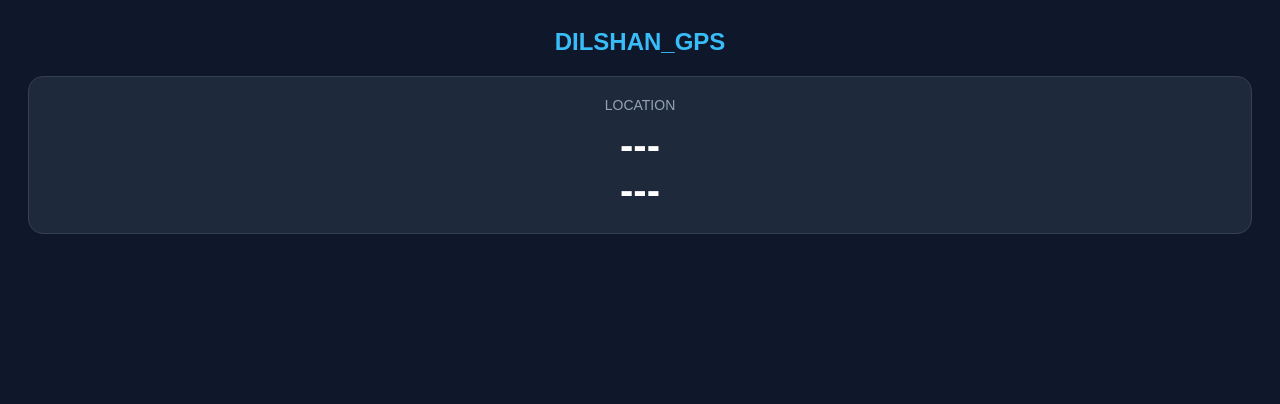
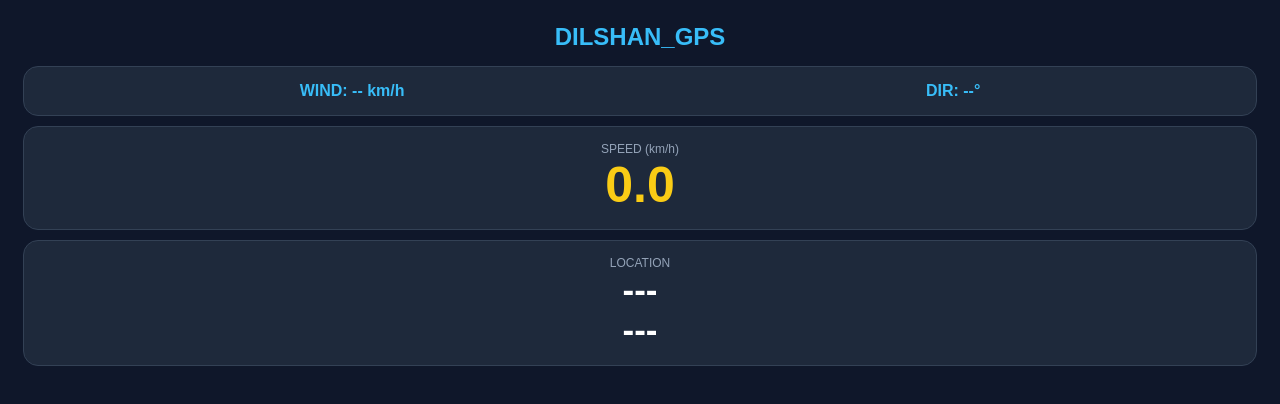
Before and after one commit to Sudarshana2002dilshan/DILSHAN-GPS, a plain HTML site: page index.html in a window 1280 px wide. Drawn offline with Linux system fonts and the light colour scheme.

Commit message:
Fix display conflicts

```diff
--- a/index.html
+++ b/index.html
@@ -3,16 +3,28 @@
 <head>
     <meta charset="UTF-8">
     <meta name="viewport" content="width=device-width, initial-scale=1.0">
-    <title>DILSHAN_GPS</title>
+    <title>DILSHAN_GPS PRO</title>
     <link rel="stylesheet" href="style.css">
 </head>
 <body>
     <header class="app-title">DILSHAN_GPS</header>
+
+    <div class="card wind-card">
+        <div>WIND: <span id="wSpeed">--</span> km/h</div>
+        <div>DIR: <span id="wDir">--</span>°</div>
+    </div>
+
+    <div class="card">
+        <div class="label">SPEED (km/h)</div>
+        <div class="value" id="speed">0.0</div>
+    </div>
+
     <div class="card">
         <div class="label">LOCATION</div>
         <div class="value-loc" id="lat">---</div>
         <div class="value-loc" id="lon">---</div>
     </div>
+
     <script src="script.js"></script>
 </body>
 </html>
--- a/script.js
+++ b/script.js
@@ -1,12 +1,27 @@
+// OpenWeather API එක භාවිතා කර සුළං දත්ත ගැනීමට (ඔබේ API key එක දමන්න)
+const apiKey = 'ef037298a7b9778d89749e09067c3862';
+
 navigator.geolocation.watchPosition(
     (pos) => {
+        // 1. වේගය (km/h)
+        document.getElementById('speed').innerText = (pos.coords.speed * 3.6 || 0).toFixed(1);
+
+        // 2. ස්ථානය
         const f = (c, isLat) => {
             let abs = Math.abs(c);
             return Math.floor(abs) + "°" + ((abs - Math.floor(abs)) * 60).toFixed(3) + "'" + (isLat ? (c>=0?"N":"S") : (c>=0?"E":"W"));
         };
         document.getElementById('lat').innerText = f(pos.coords.latitude, true);
         document.getElementById('lon').innerText = f(pos.coords.longitude, false);
+
+        // 3. සුළං දත්ත (API ඇමතුම)
+        fetch(`https://api.openweathermap.org/data/2.5/weather?lat=${pos.coords.latitude}&lon=${pos.coords.longitude}&appid=${apiKey}`)
+            .then(res => res.json())
+            .then(data => {
+                document.getElementById('wSpeed').innerText = (data.wind.speed * 3.6).toFixed(1);
+                document.getElementById('wDir').innerText = data.wind.deg;
+            });
     },
-    (err) => { console.error(err); },
+    (err) => console.error(err),
     { enableHighAccuracy: true }
 );
--- a/style.css
+++ b/style.css
@@ -1,5 +1,7 @@
-body { background: #0f172a; color: #fff; font-family: sans-serif; padding: 20px; }
-.app-title { text-align: center; color: #38bdf8; font-size: 24px; font-weight: bold; margin-bottom: 20px; }
-.card { background: #1e293b; padding: 20px; border-radius: 15px; text-align: center; border: 1px solid #334155; }
-.label { color: #94a3b8; font-size: 14px; margin-bottom: 10px; }
-.value-loc { font-size: 40px; font-weight: 800; color: #ffffff; }
+body { background: #0f172a; color: #fff; font-family: sans-serif; padding: 15px; }
+.app-title { text-align: center; color: #38bdf8; font-size: 24px; font-weight: bold; margin-bottom: 15px; }
+.card { background: #1e293b; padding: 15px; border-radius: 15px; margin-bottom: 10px; text-align: center; border: 1px solid #334155; }
+.wind-card { display: flex; justify-content: space-around; color: #38bdf8; font-weight: bold; }
+.value { font-size: 50px; font-weight: 900; color: #facc15; }
+.value-loc { font-size: 35px; font-weight: 800; color: #fff; }
+.label { color: #94a3b8; font-size: 12px; }
```
Also changed, not shown: 3 other files.
